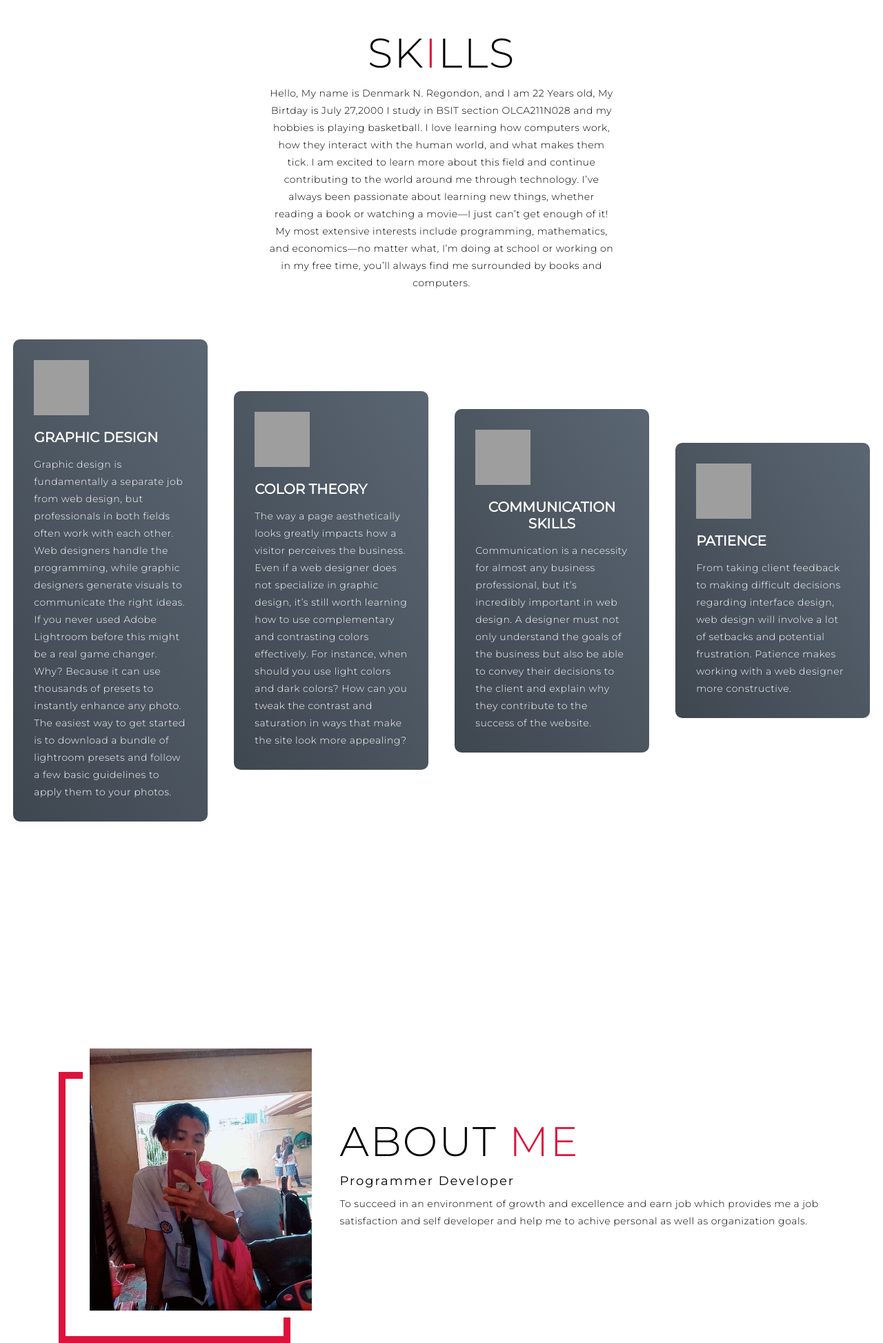
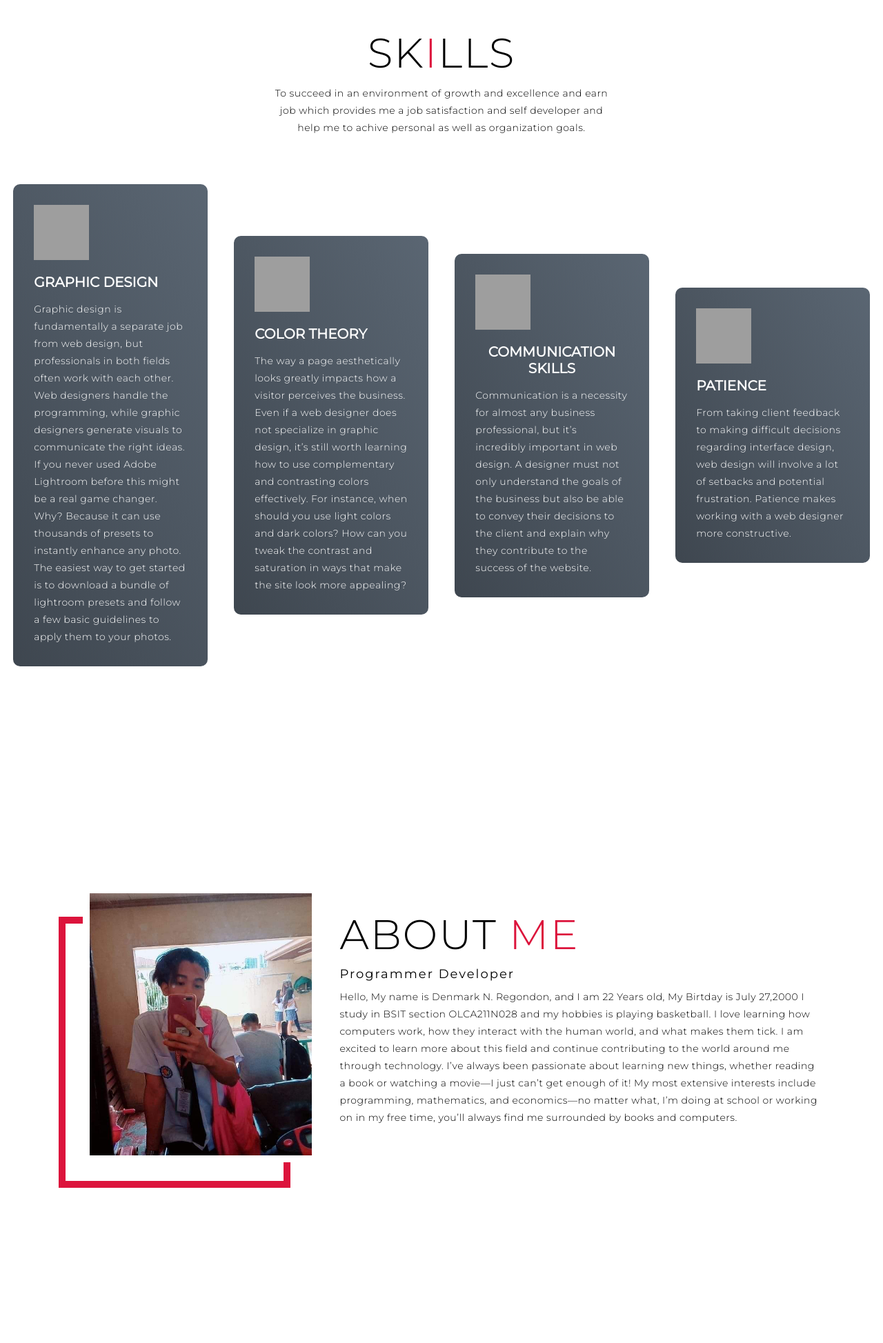
Before and after one commit to DenmarkRegondon/OLWS1-FINALS, a plain HTML site: page index.html in a window 1280 px wide. Shown: the part 860-2807 px from the top of the page at 69% size. Drawn offline with Linux system fonts and the light colour scheme; grey boxes are pictures that could not be loaded.

Commit message:
Update index.html

```diff
--- a/index.html
+++ b/index.html
@@ -53,14 +53,8 @@
       <div class="service-top">
         <h1 class="section-title">Sk<span>i</span>lls</h1>
         <p>
-          Hello, My name is Denmark N. Regondon, and I am 22 Years old, My Birtday is July 27,2000 I study in BSIT section OLCA211N028 and my hobbies is playing basketball.
-
-          I love learning how computers work, how they interact with the human world, and what makes them tick.
-          I am excited to learn more about this field and continue contributing to the world around me through technology.
-
-          I’ve always been passionate about learning new things, whether reading a book or watching a movie—I just can’t get enough of it!
-           My most extensive interests include programming, mathematics, and economics—no matter what,
-          I’m doing at school or working on in my free time, you’ll always find me surrounded by books and computers.</p>
+          To succeed in an environment of growth and excellence and earn job which provides
+           me a job satisfaction and self developer and help me to achive personal as well as organization goals.</p>
       </div>
       <div class="service-bottom">
         <div class="service-item">
@@ -111,8 +105,15 @@
       <div class="col-right">
         <h1 class="section-title">About <span>me</span></h1>
         <h2>Programmer Developer</h2>
-        <p>To succeed in an environment of growth and excellence and earn job which provides
-           me a job satisfaction and self developer and help me to achive personal as well as organization goals.</p>
+        <p>Hello, My name is Denmark N. Regondon, and I am 22 Years old, My Birtday is July 27,2000 I study in BSIT section OLCA211N028 and my hobbies is playing basketball.
+
+          I love learning how computers work, how they interact with the human world, and what makes them tick.
+          I am excited to learn more about this field and continue contributing to the world around me through technology.
+
+          I’ve always been passionate about learning new things, whether reading a book or watching a movie—I just can’t get enough of it!
+           My most extensive interests include programming, mathematics, and economics—no matter what,
+          I’m doing at school or working on in my free time, you’ll always find me surrounded by books and computers.
+</p>
       </div>
     </div>
   </section>
```
